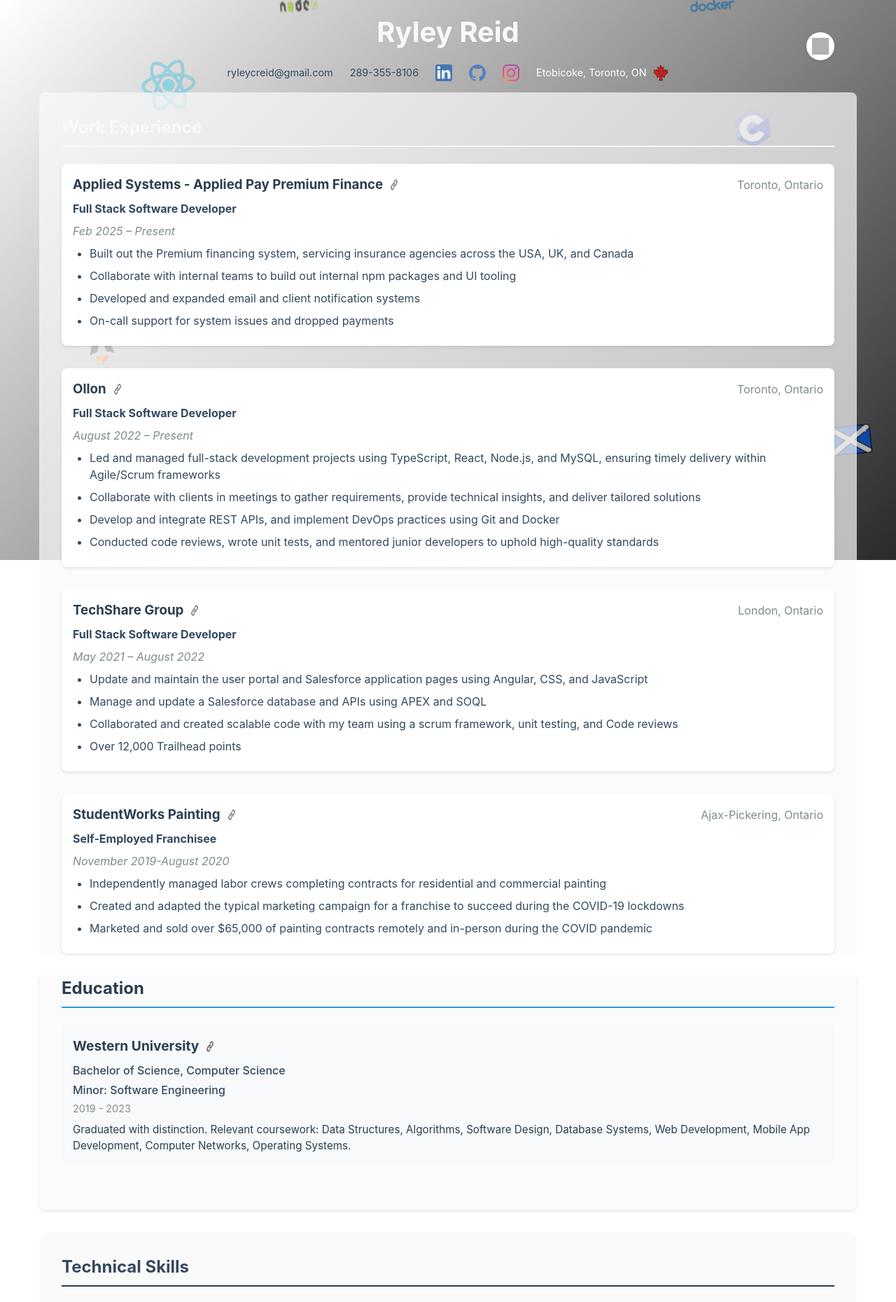
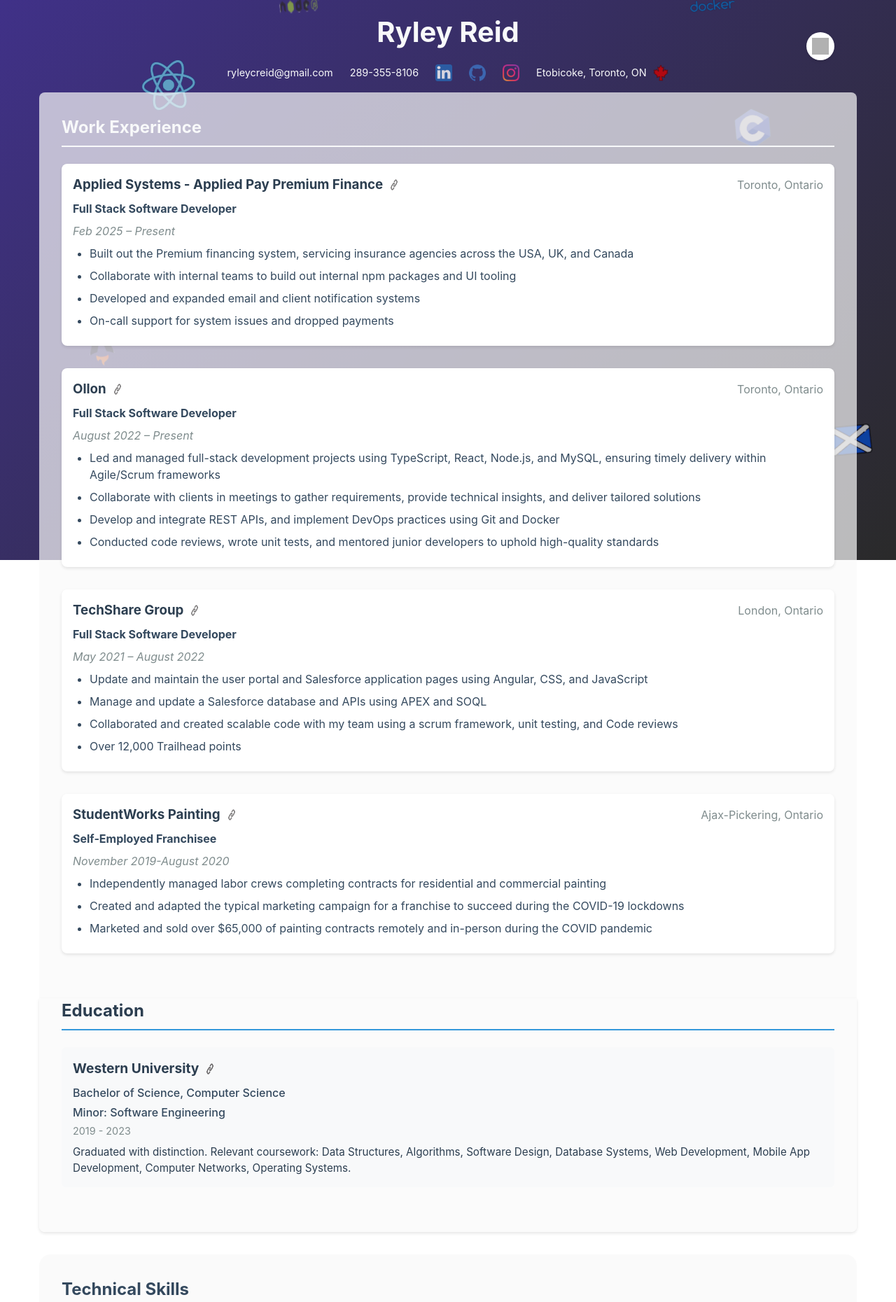
Before and after one commit to RyleyReid/ryleyreid.com, a React (Vite) app: page / in a window 1280 px wide. Shown: the top 1860 px of the page at 70% size. Built offline with nearby package versions, Linux system fonts and the light colour scheme; grey boxes are pictures that could not be loaded.

Commit message:
update boarders

```diff
--- a/src/components/Background3D/index.tsx
+++ b/src/components/Background3D/index.tsx
@@ -95,7 +95,7 @@
       width: '100%',
       height: '100%',
       zIndex: -1,
-      background: 'linear-gradient(135deg,rgb(255, 255, 255) 0%, #2a2a2a 100%)'
+      background: 'linear-gradient(135deg,rgb(64, 49, 136) 0%, #2a2a2a 100%)'
     }}>
       <Canvas>
         <PerspectiveCamera makeDefault position={[0, 0, 10]} />
--- a/src/components/Experience/styles.ts
+++ b/src/components/Experience/styles.ts
@@ -2,7 +2,7 @@
 import { colors, spacing, borderRadius, shadows } from '../../styles/theme';
 
 export const Section = styled.section`
-  padding: ${spacing.xl} ${spacing.xl} 0 ${spacing.xl};
+  padding: ${spacing.xl} ${spacing.xl} ${spacing.xl};
   max-width: 1200px;
   margin: 0 auto;
   border-radius: 8px 8px 0px 0px;
--- a/src/components/Header/styles.ts
+++ b/src/components/Header/styles.ts
@@ -25,7 +25,7 @@
 `;
 
 export const ContactItem = styled.a`
-  color: ${colors.text.secondary};
+  color: ${colors.text.primary};
   text-decoration: none;
   display: flex;
   align-items: center;
@@ -50,6 +50,7 @@
 `;
 
 export const TextContact = styled.span`
+  color: ${colors.text.light};
   font-size: ${typography.fontSize.xs};
 `;
 
--- a/src/components/Skills/styles.ts
+++ b/src/components/Skills/styles.ts
@@ -11,7 +11,7 @@
 
 export const SectionTitle = styled.h2`
   color: ${colors.text.secondary};
-  border-bottom: 2px solid ${colors.text.primary};
+  border-bottom: 2px solid ${colors.text.light};
   padding-bottom: ${spacing.sm};
   margin-bottom: ${spacing.lg};
 `;
```
